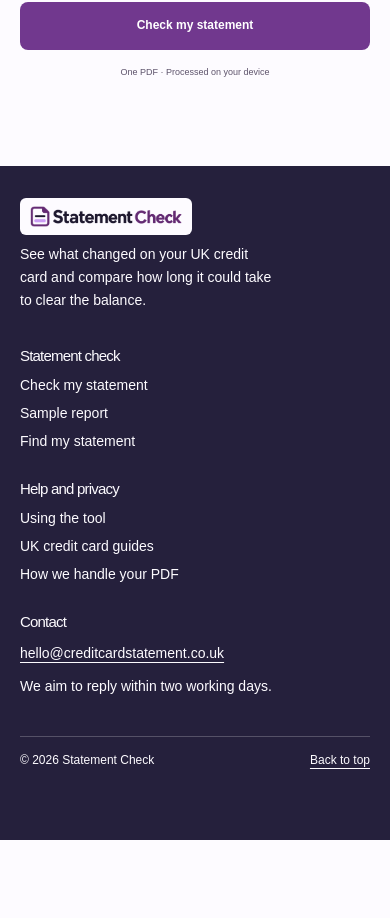
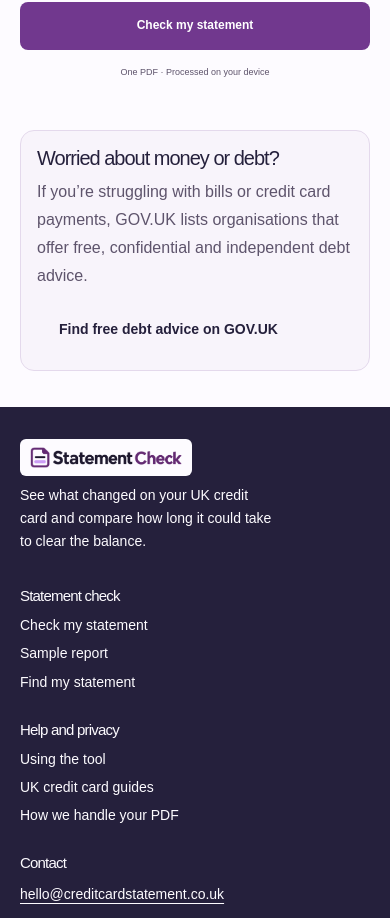
Before and after one commit to andyshackleton/credit-card-statement, a Next.js app: page / in a window 390 px wide. Shown: the part 5077-5995 px from the top of the page. Before the commit the page ends 5917 px from the top, so only its background shows below. Built offline with nearby package versions, Linux system fonts and the light colour scheme.

Commit message:
Link to free debt advice on GOV.UK

```diff
--- a/app/page.jsx
+++ b/app/page.jsx
@@ -261,6 +261,13 @@ export default function Home() {
               <a href="#demo" className="report-button">Check my statement</a>
               <small>One PDF · Processed on your device</small>
             </section>
+            <section className="financial-support" aria-labelledby="financial-support-title">
+              <div>
+                <h2 id="financial-support-title">Worried about money or debt?</h2>
+                <p>If you’re struggling with bills or credit card payments, GOV.UK lists organisations that offer free, confidential and independent debt advice.</p>
+              </div>
+              <a className="report-button secondary" href="https://www.gov.uk/debt-advice">Find free debt advice on GOV.UK</a>
+            </section>
           </div>
         </main>
       </div>
--- a/public/statement-tool.css
+++ b/public/statement-tool.css
@@ -498,3 +498,9 @@ body:has(#sample-dialog[open]) {overflow:hidden}
 .report-export-format {flex:0 0 2.75rem;padding:.35rem 0;text-align:center;border-radius:6px;background:#f1eaf7;color:#54316c;font-size:.75rem;font-weight:750}
 .report-export-option strong,.report-export-option small {display:block}
 .report-export-option small {margin-top:.2rem;color:var(--muted);font-weight:400}
+
+.financial-support {display:flex;align-items:center;justify-content:space-between;flex-wrap:wrap;gap:1rem 2rem;padding:clamp(1rem,3vw,2rem);border:1px solid var(--line);border-radius:14px;background:#f8f4fb}
+.financial-support > div {flex:1 1 23rem}
+.financial-support h2 {margin:0 0 .45rem;color:var(--ink);font-size:clamp(1.25rem,2.5vw,1.65rem)}
+.financial-support p {margin:0;color:var(--muted)}
+.financial-support .report-button {text-align:center}
```
